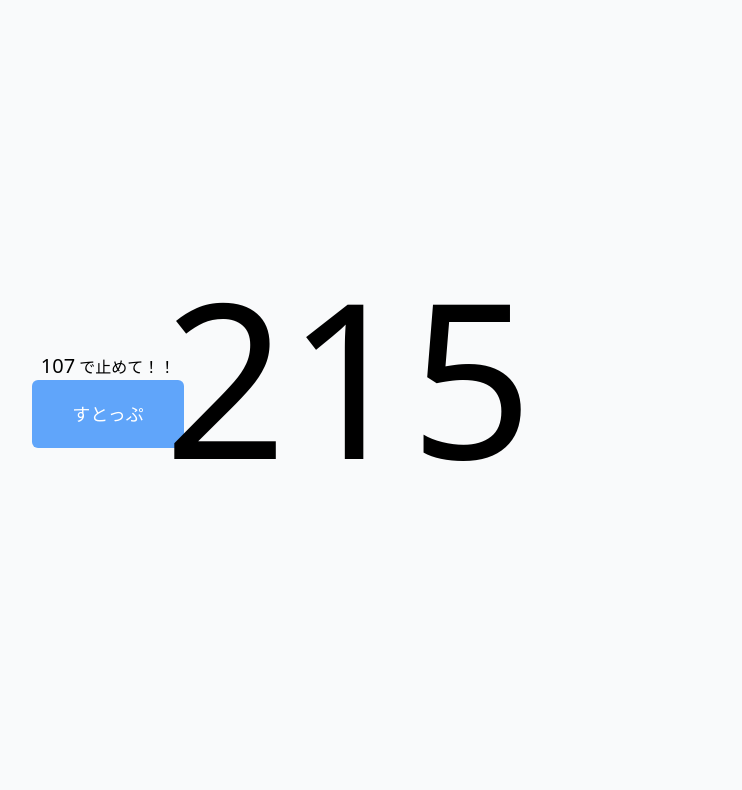
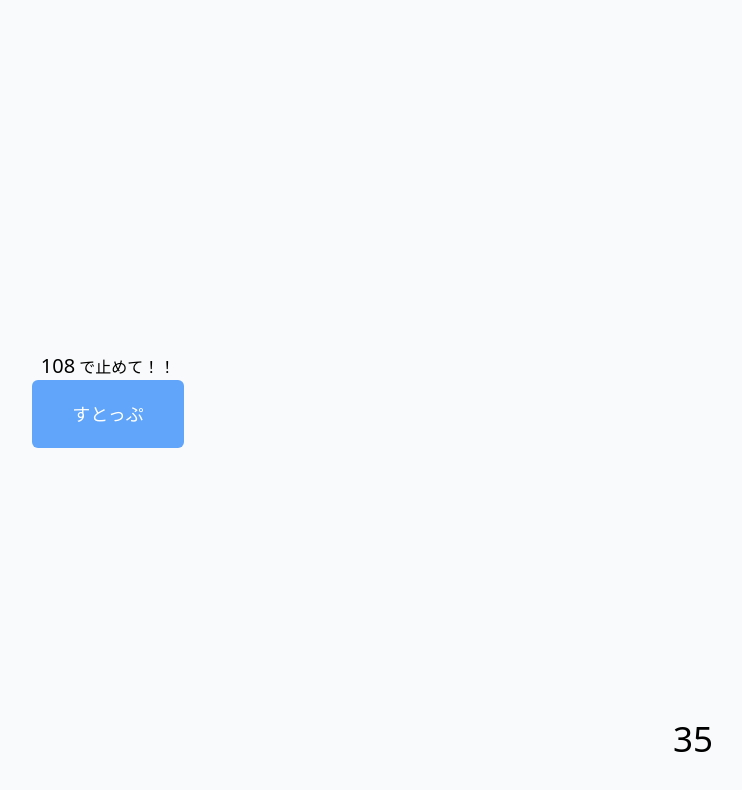
Before and after one commit to fujimmm331/free-nuxt-app, a Nuxt app: page /sample in a window 1280 px wide. Both pictures are taken after a click on the button "すたと". Shown: the top 790 px of the page, without its empty margins (532-1274 px from the left). Built offline with nearby package versions, Linux system fonts and the light colour scheme.

Commit message:
fix:composition funcへ切り出し

```diff
--- /dev/null
+++ b/src/composable/useCount.ts
@@ -0,0 +1,36 @@
+import { reactive, toRefs } from "vue"
+
+export type CountState = {
+  count: number
+  status: 'COUNTING' | 'STOP'
+}
+
+/**
+ * カウントに関するコンポジションファンクション
+ */
+export const useCount = () => {
+  const countState = reactive<CountState>({
+    count: 0,
+    status: 'STOP',
+  })
+
+
+  const incrementCount = () => {
+    countState.count ++
+  }
+
+  const countStart = () => {
+    countState.status = 'COUNTING'
+  }
+
+  const countStop = () => {
+    countState.status = 'STOP'
+  }
+
+  return {
+    countState,
+    incrementCount,
+    countStart,
+    countStop
+  }
+}
--- /dev/null
+++ b/src/composable/useTarget.ts
@@ -0,0 +1,28 @@
+import { reactive } from "vue"
+
+export type TargetState = {
+  number: number
+  status: 'UNSET' | 'SET'
+}
+
+/**
+ * 止める数字に関するコンポジションファンクション
+ */
+export const useTarget = () => {
+  const targetState = reactive<TargetState>({
+    number: 0,
+    status: 'UNSET',
+  })
+
+  const setTarget = () => {
+    if(targetState.status === 'SET') return
+
+    targetState.number = Math.floor( Math.random() * 200 ) + 100
+    targetState.status = 'SET'
+  }
+
+  return {
+    targetState,
+    setTarget
+  }
+}
--- /dev/null
+++ b/src/composable/useTimer.ts
@@ -0,0 +1,24 @@
+import { reactive } from "vue"
+import { CountState } from "./useCount"
+
+type TimerState = {
+  ms: number
+}
+
+/**
+ * タイマーに関するコンポジションファンクション
+ */
+export const useTimer = () => {
+  const timerState = reactive<TimerState>({
+    ms: 0,
+  })
+
+  const setMs = () => {
+    timerState.ms = Math.floor( Math.random() * 100 )
+  }
+
+  return {
+    timerState,
+    setMs,
+  }
+}
--- a/src/pages/sample/index.vue
+++ b/src/pages/sample/index.vue
@@ -1,10 +1,10 @@
 <template>
   <div class="bg-gray-50 h-auto timer-game p-2">
-    <div v-show="states.count > 0" :style="style">{{ states.count }}</div>
+    <div v-show="countState.count > 0" :style="style">{{ countState.count }}</div>
 
     <div>
-      <div v-show="states.target.number > 0">
-        <span class="text-xl">{{ states.target.number }}</span> で止めて！！
+      <div v-show="targetState.number > 0">
+        <span class="text-xl">{{ targetState.number }}</span> で止めて！！
       </div>
       <button
         class="transition bg-blue-400 text-white pt-5 pb-5 pl-10 pr-10 rounded-md text-lg ease-in-out hover:bg-indigo-500 duration-300 "
@@ -16,57 +16,39 @@
 </template>
 
 <script setup lang="ts">
-import { computed, onMounted, reactive, ref } from 'vue'
+import { useCount } from '@/composable/useCount'
+import { useTarget } from '@/composable/useTarget'
+import { useTimer } from '@/composable/useTimer'
+import { computed, reactive, } from 'vue'
 
-export type TimerGameStates = {
-  count: number
-  isCountUpping: boolean
-  target: {
-    number: number
-    status: 'SET' | 'UNSET'
-  }
-  ms: number
-}
+const { countState, incrementCount, countStart, countStop } = useCount()
+const { targetState, setTarget } = useTarget()
+const { timerState, setMs } = useTimer()
 
-const states = reactive<TimerGameStates>({
-  count: 0,
-  isCountUpping: false,
-  target: {
-    number: 0,
-    status: 'UNSET'
-  },
-  ms:0
-})
 
 const onClickButton = () => {
-  setTargetAndMs()
-  states.isCountUpping = !states.isCountUpping
+  setTarget()
+  setMs()
+  countState.status === 'STOP' ? countStart() : countStop()
+
   const timer = setInterval(() => {
-    states.count ++
-    if(!states.isCountUpping) {
+    incrementCount()
+    if(countState.status === 'STOP') {
       clearInterval(timer)
       alert('😩😩😩😩😩')
     }
-  }, states.ms)
-}
-
-const setTargetAndMs = () => {
-  if(states.target.status === 'SET') return
-
-  states.target.number = Math.floor( Math.random() * 200 ) + 100
-  states.target.status = 'SET'
-  states.ms = Math.floor( Math.random() * 90 ) + 10
+  }, timerState.ms)
 }
 
 const buttonText = computed(() => {
-  return states.isCountUpping ? 'すとっぷ' : 'すたと'
+  return countState.status === 'COUNTING' ? 'すとっぷ' : 'すたと'
 })
 
 const style = computed(() => {
-  const x = Math.floor(Math.random() * 2) % 2 == 0 ? `left: ${states.count}px;` : `right: ${states.count}px;`
-  const y = Math.floor(Math.random() * 2) % 2 == 0 ? `top: ${states.count}px;` : `bottom: ${states.count}px;`
+  const x = Math.floor(Math.random() * 2) % 2 == 0 ? `left: ${countState.count}px;` : `right: ${countState.count}px;`
+  const y = Math.floor(Math.random() * 2) % 2 == 0 ? `top: ${countState.count}px;` : `bottom: ${countState.count}px;`
   return `
-    font-size: ${states.count}px;
+    font-size: ${countState.count}px;
     position:absolute;
     ${x}
     ${y}
```
